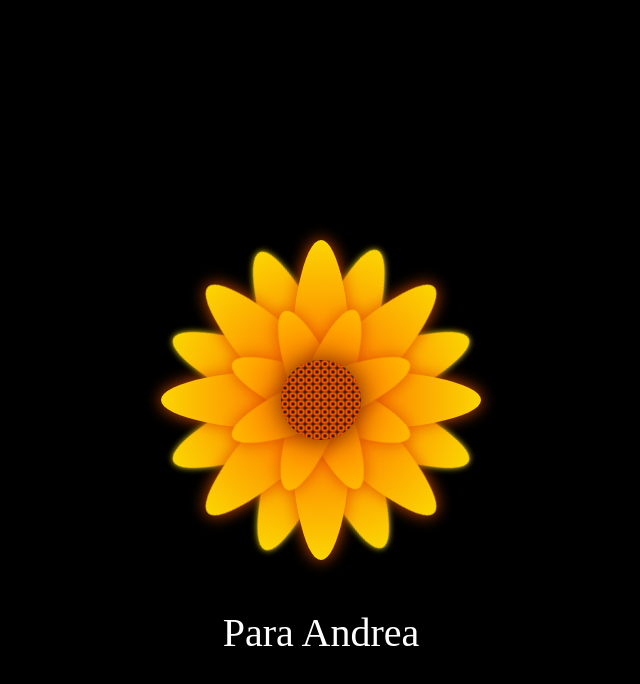
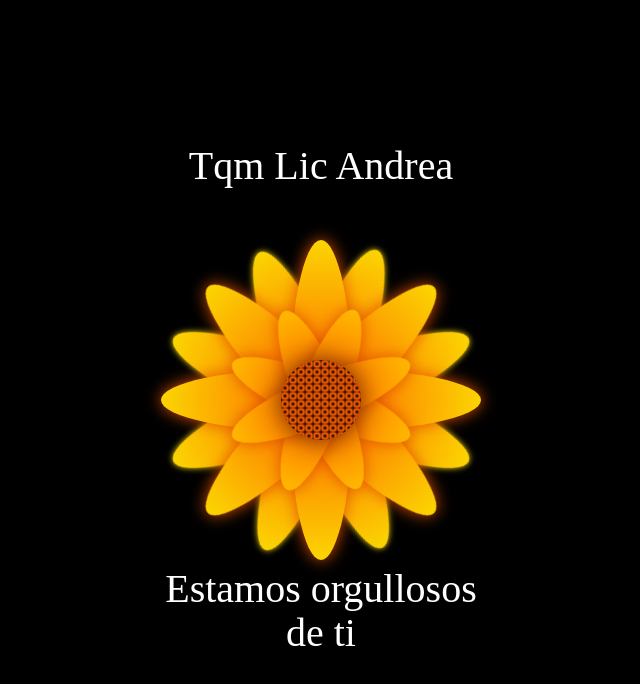
Before and after one commit to Pxcx1/flores_amarillas1, a plain HTML site: page docs/index.html in a window 1280 px wide. Shown: the whole page, without its empty margins (319-959 px from the left). Drawn offline with Linux system fonts and the light colour scheme.

Commit message:
Actualizar index.html

```diff
--- a/docs/index.html
+++ b/docs/index.html
@@ -10,7 +10,7 @@
 <body>
 
 <div class="flower">
-    <div class="text-above"></div>
+    <div class="text-above">Tqm Lic Andrea </div>
     <div class="mid">
     </div>
     <div class="Petal1 p1">
@@ -37,7 +37,7 @@
     </div>
     <div class="Petal3 p4">
     </div>
-    <div class="text-below">Para Andrea </div>
+    <div class="text-below">Estamos orgullosos de ti</div>
   </div>
 </body>
 </html>
```
